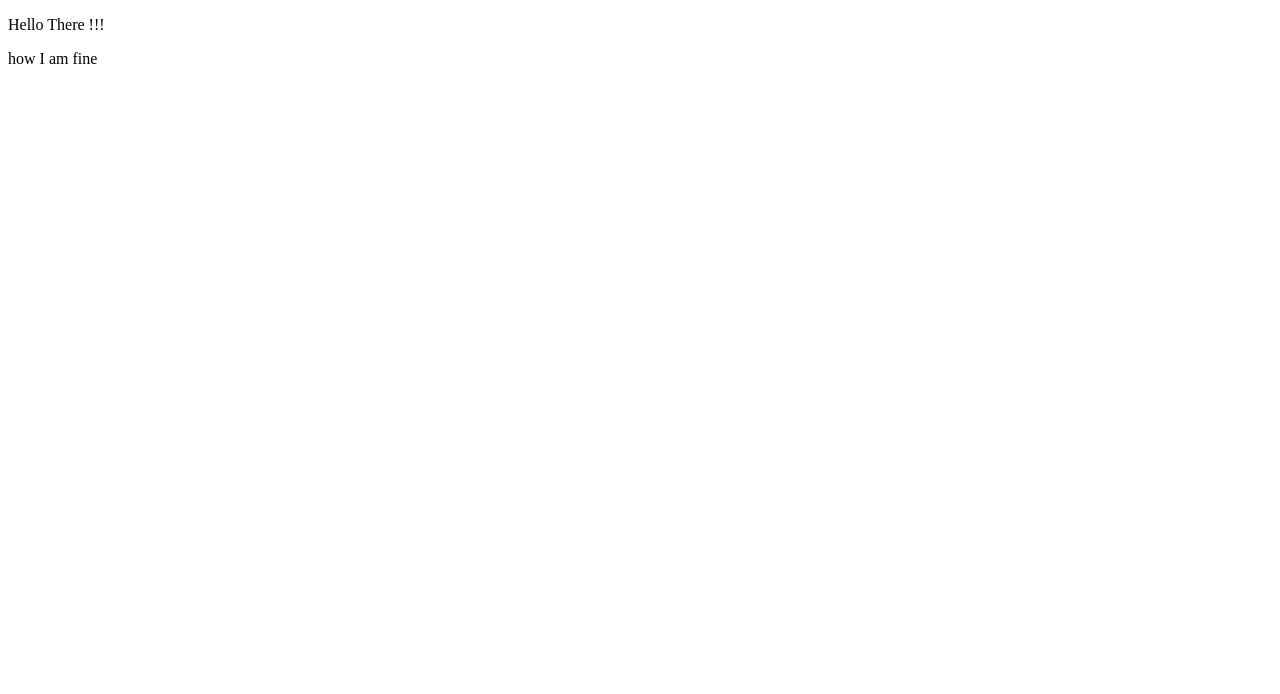
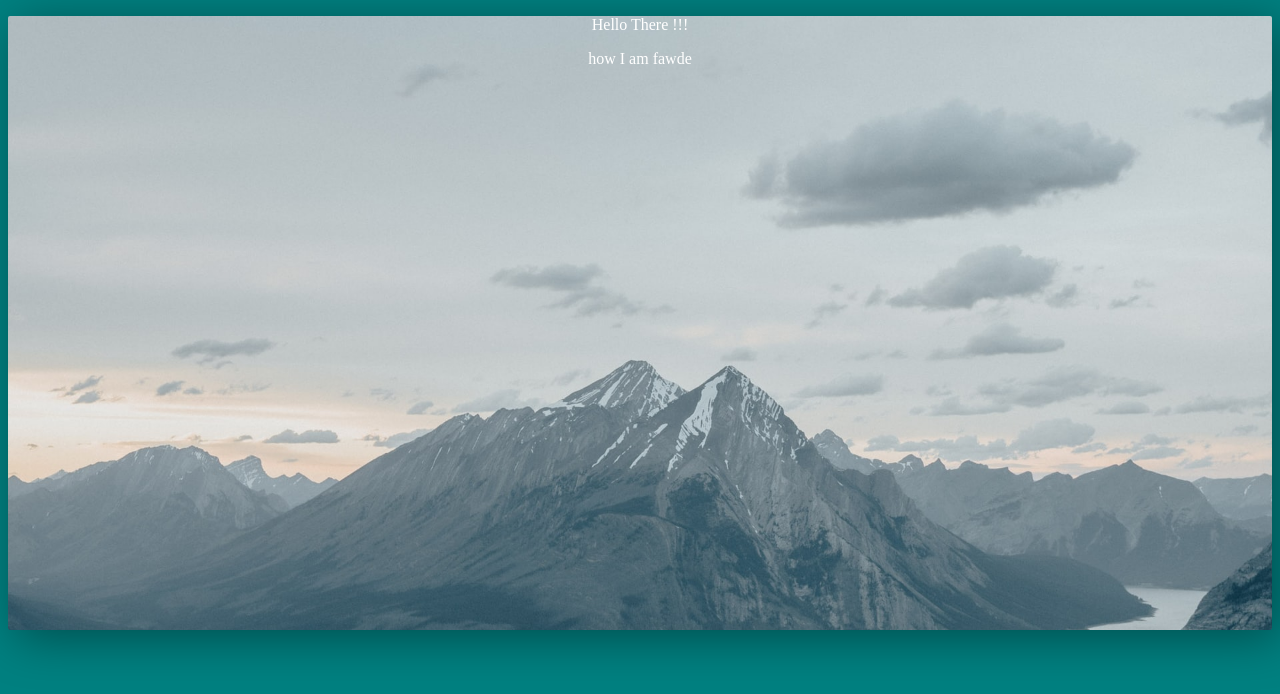
Before and after one commit to AshwinSharma9129/AshwinSharma9129.github.io, a plain HTML site: page index.html in a window 1280 px wide. Drawn offline with Linux system fonts and the light colour scheme; files whose address does not match are found by name.

Commit message:
Add files via upload

```diff
--- /dev/null
+++ b/MainPage.css
@@ -0,0 +1,23 @@
+body
+{
+	color: white;
+	background: teal;
+	text-align: center;
+}
+.frame1
+{
+	border-radius: 2px;
+	margin: 5px 0px;
+	height: 48vw;
+	 background: url("bck01.jpg") no-repeat center center fixed;
+  	-webkit-background-size: cover;
+  	-moz-background-size: cover;
+  	-o-background-size: cover;
+  	background-size: cover;
+	box-shadow: .5rem .5rem 3rem rgba(0,0,0,0.4);
+}
+.frame1:hover
+{
+	border-radius: 5px;
+	box-shadow: 0.8rem 0.8rem 3rem rgba(0,0,0,0.4);
+}
--- a/index.html
+++ b/index.html
@@ -1,10 +1,13 @@
 <!DOCTYPE html>
 <html>
 <head>
+	<link rel="stylesheet" type="text/css" href="C:\Users\user\Desktop\Fiverr\1-Page Website/MainPage.css">
 	<title> Single Responsive Webpage</title>
 </head>
 <body>
-<p>Hello There !!!</p>
-<p>how I am fine</p>
+	<div class="frame1">
+		<p>Hello There !!!</p>
+		<p>how I am fawde</p>
+	</div>
 </body>
 </html>
```
Also changed, not shown: bck01.jpg (added).
